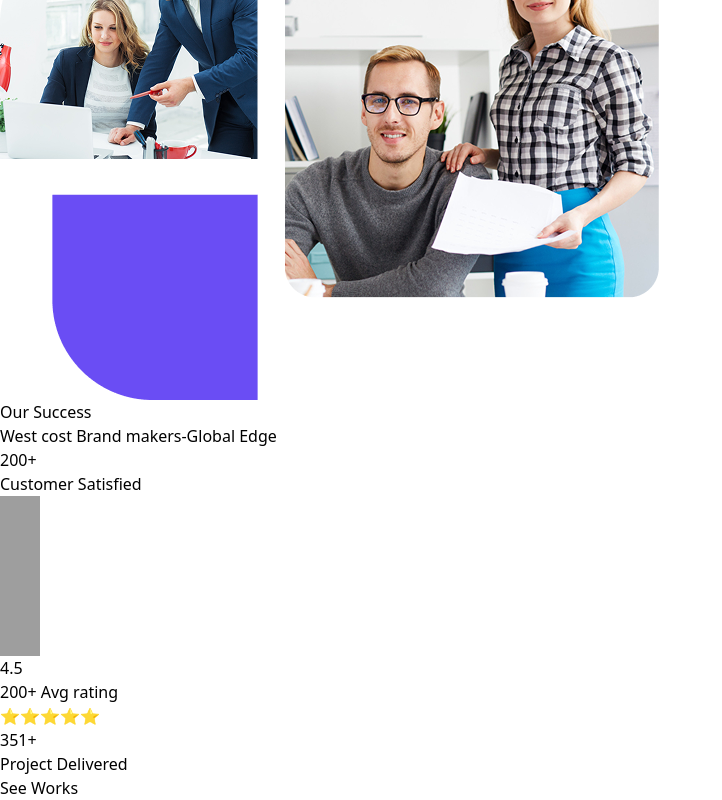
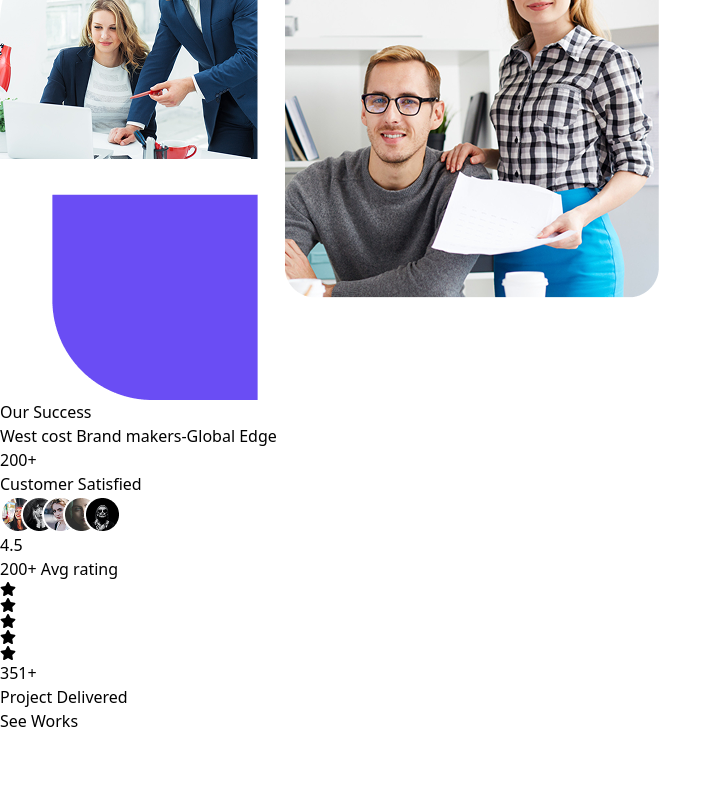
Before and after one commit to raisulhamim/Agency, a React (Vite) app: page / in a window 1280 px wide. Shown: the part 636-1436 px from the top of the page, without its empty margins (0-722 px from the left). After the commit the page ends 1369 px from the top, so only its background shows below. Built offline with nearby package versions, Linux system fonts and the light colour scheme; grey boxes are pictures that could not be loaded.

Commit message:
navbar banner success part full complete

```diff
--- a/package.json
+++ b/package.json
@@ -11,7 +11,8 @@
   },
   "dependencies": {
     "react": "^19.2.0",
-    "react-dom": "^19.2.0"
+    "react-dom": "^19.2.0",
+    "react-icons": "^5.5.0"
   },
   "devDependencies": {
     "@eslint/js": "^9.39.1",
--- a/src/App.jsx
+++ b/src/App.jsx
@@ -8,9 +8,10 @@ import Paragraph from "./components/Paragraph";
 
 import logo from "./assets/logo.png";
 import bannerphoto from "./assets/bannerphoto.png";
-import Success from "./components/Success";
-import Navbar from "./layout/Navbar";
-import Banner from "./layout/Banner";
+import Countsuccess from "./components/Countsuccess";
+import Navbar from "./layouts/Navbar";
+import Banner from "./layouts/Banner";
+import Success from "./layouts/Success";
 
 
 
@@ -20,75 +21,13 @@ const App = () => {
     <>
      <Navbar/>
      <Banner/>
+     <Success/>
 
 
 
 
 
 
-      <div className="mt-[150px]">
-        <Container>
-          <div className="w-[1320px] h-[300px]  rounded-3xl bg-[#00000011]">
-            <Flex>
-              <div className="w-[40%] mt-[86px] ml-[50px]">
-                <h3 className="text-[25px] font-medium font-['Inter'] text-[#6A4DF4]">Our Success</h3>
-                <h1 className="text-[35px] w-[387px] mt-[15px] font-semibold leading-[120%] font-['Inter'] text-[#000000]">West cost Brand makers-Global Edge</h1>
-
-              </div>
-              <div className="w-[60%] justify-between mt-[20px]">
-                <Flex >
-                  <div className=" mt-[60px] w-[33%]">
-                    <h1 className="text-[40px] font-bold">200+</h1>
-                    <p className="text-[14px] text-gray-600 mt-1">Customer Satisfied</p>
-
-                    <div className="flex  mt-2">
-                      <img className="w-8 h-8 rounded-full -ml-2" src="https://i.pravatar.cc/40?img=1" />
-                      <img className="w-8 h-8 rounded-full -ml-2" src="https://i.pravatar.cc/40?img=2" />
-                      <img className="w-8 h-8 rounded-full -ml-2" src="https://i.pravatar.cc/40?img=3" />
-                      <img className="w-8 h-8 rounded-full -ml-2" src="https://i.pravatar.cc/40?img=4" />
-                    </div>
-                  </div>
-
-                  {/* Rating */}
-                  <div className=" mt-[60px] w-[33%]">
-                    <h1 className="text-[40px] font-bold">4.5</h1>
-                    <p className="text-[14px] text-gray-600 mt-1">200+ Avg rating</p>
-
-                    <div className="flex  mt-2">
-                      <span>⭐</span>
-                      <span>⭐</span>
-                      <span>⭐</span>
-                      <span>⭐</span>
-                      <span>⭐</span>
-                    </div>
-                  </div>
-
-                  {/* Projects */}
-                  <div className=" mt-[60px] w-[33%]">
-                    <h1 className="text-[40px] font-bold">351+</h1>
-                    <p className="text-[14px] text-gray-600 mt-1">Project Delivered</p>
-
-                    <a
-                      href="#"
-                      className="text-[#6A4DF4] underline text-[14px] mt-2 inline-block"
-                    >
-                      See Works
-                    </a>
-                  </div>
-                </Flex>
-
-              </div>
-
-
-            </Flex>
-
-
-
-          </div>
-
-        </Container>
-
-      </div>
     </>
   );
 };
--- /dev/null
+++ b/src/components/Countsuccess.jsx
@@ -0,0 +1,39 @@
+import { useEffect, useState } from "react";
+
+const Countsuccess = ({ text, retext }) => {
+  const target = parseFloat(text);   // 200+ হলে 200 parse করবে
+  const [count, setCount] = useState(0);
+
+  useEffect(() => {
+    let start = 0;
+    const duration = 2000; // 2 seconds
+    const speed = Math.abs(Math.floor(duration / target));
+
+    const interval = setInterval(() => {
+      start += 1;
+
+      if (start >= target) {
+        clearInterval(interval);
+        setCount(target);
+      } else {
+        setCount(start);
+      }
+    }, speed);
+
+    return () => clearInterval(interval);
+  }, [target]);
+
+  return (
+    <div>
+      <h1 className="text-[50px] font-['Inter'] text-[#151515] font-bold">
+        {text.includes("+") ? `${count}+` : count}
+      </h1>
+
+      <p className="text-[20px] font-['Inter'] font-medium text-[#737373] py-3">
+        {retext}
+      </p>
+    </div>
+  );
+};
+
+export default Countsuccess;
--- a/src/components/Paragraph.jsx
+++ b/src/components/Paragraph.jsx
@@ -2,7 +2,7 @@ import React from 'react'
 
 const Paragraph = ({ children, className }) => {
   return (
-    <p className={`text-[16px] font-light font-['Inter'] text-[#737373] ${className}`}>
+    <p className={`text-[16px] font-normal font-['Inter'] text-[#737373] ${className}`}>
       {children}
     </p>
   );
--- a/src/components/Success.jsx
+++ /dev/null
@@ -1,11 +0,0 @@
-import React from 'react'
-
-const Success = (text,number,image) => {
-  return (
-    <div>
-
-    </div>
-  )
-}
-
-export default Success
--- a/src/layout/Banner.jsx
+++ b/src/layouts/Banner.jsx
@@ -10,7 +10,7 @@ const Banner = () => {
   return (
     <section className="py-[80px]">
       <Container>
-        <Flex>
+        <Flex className="items-center">
 
 
           <div className=" w-[50%]">
@@ -20,7 +20,7 @@ const Banner = () => {
               with high quality services
             </h1>
 
-            <Paragraph className="w-[575px] mt-10 mb-[30px] leading-[26px]">
+            <Paragraph className="w-[604px] mt-10 mb-[30px] leading-[26px]">
               There are many variations of passages of Lorem Ipsum available,
               but the majority have suffered alteration in some form, by
               injected humour, or randomised words which don’t look.
--- /dev/null
+++ b/src/layouts/Success.jsx
@@ -0,0 +1,59 @@
+import React from 'react'
+import Container from "../components/Container";
+import Flex from "../components/Flex";
+import Countsuccess from "../components/Countsuccess"
+import Image from '../components/Image';
+import profileimage from "../assets/profileimage.png"
+import { FaStar } from "react-icons/fa";
+
+
+
+const Success = () => {
+  return (
+    <section>
+
+   <Container>
+  <div className="w-[1320px] h-[300px] rounded-3xl bg-[#f5f2ff] mx-auto flex pt-[70px] ">
+
+    {/* Left Section */}
+    <div className="w-[40%] pl-[50px]">
+      <h3 className="text-[25px] font-medium text-[#6b47ff]">Our Success</h3>
+      <h1 className="text-[35px] font-semibold leading-[120%] w-[387px] mt-[15px] text-black">
+        West cost Brand makers-Global Edge
+      </h1>
+    </div>
+
+    {/* Right Section */}
+    <div className="w-[60%] flex  gap-[110px]">
+
+      <div>
+        <Countsuccess text="200+" retext="Customer Satisfied" />
+        <Image src={profileimage}/>
+      </div>
+
+      <div>
+        <Countsuccess text="4.5" retext="200+ Avg rating" />
+        <ul className='flex gap-[5px]'>
+          <li className='text-[#FFAC4A] text-[20px]'><FaStar /></li>
+          <li className='text-[#FFAC4A] text-[20px]'><FaStar /></li>
+          <li className='text-[#FFAC4A] text-[20px]'><FaStar /></li>
+          <li className='text-[#FFAC4A] text-[20px]'><FaStar /></li>
+          <li className='text-[#FFAC4A] text-[20px]'><FaStar /></li>
+
+        </ul>
+      </div>
+
+      <div>
+        <Countsuccess text="351+" retext="Project Delivered" />
+        <a className="text-[20px] font-['Inter'] font-medium text-[#6A4DF4] " href="">See Works</a>
+      </div>
+    </div>
+
+  </div>
+</Container>
+
+    </section>
+  )
+}
+
+export default Success
```
Also changed, not shown: src/assets/profileimage.png (added), src/layouts/Navbar.jsx (renamed from src/layout/Navbar.jsx), 1 other file (tests, documents, lock files or other folders).
